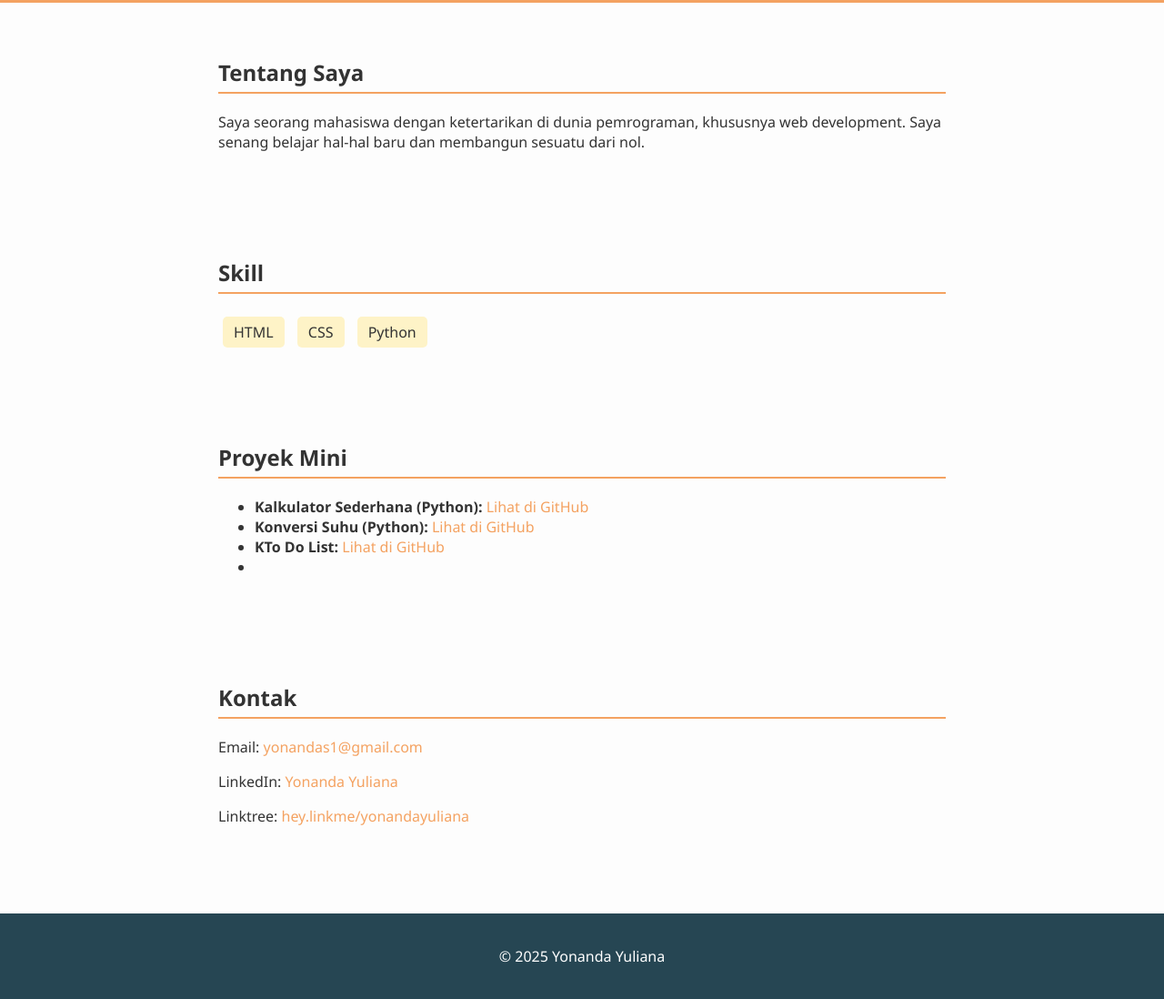
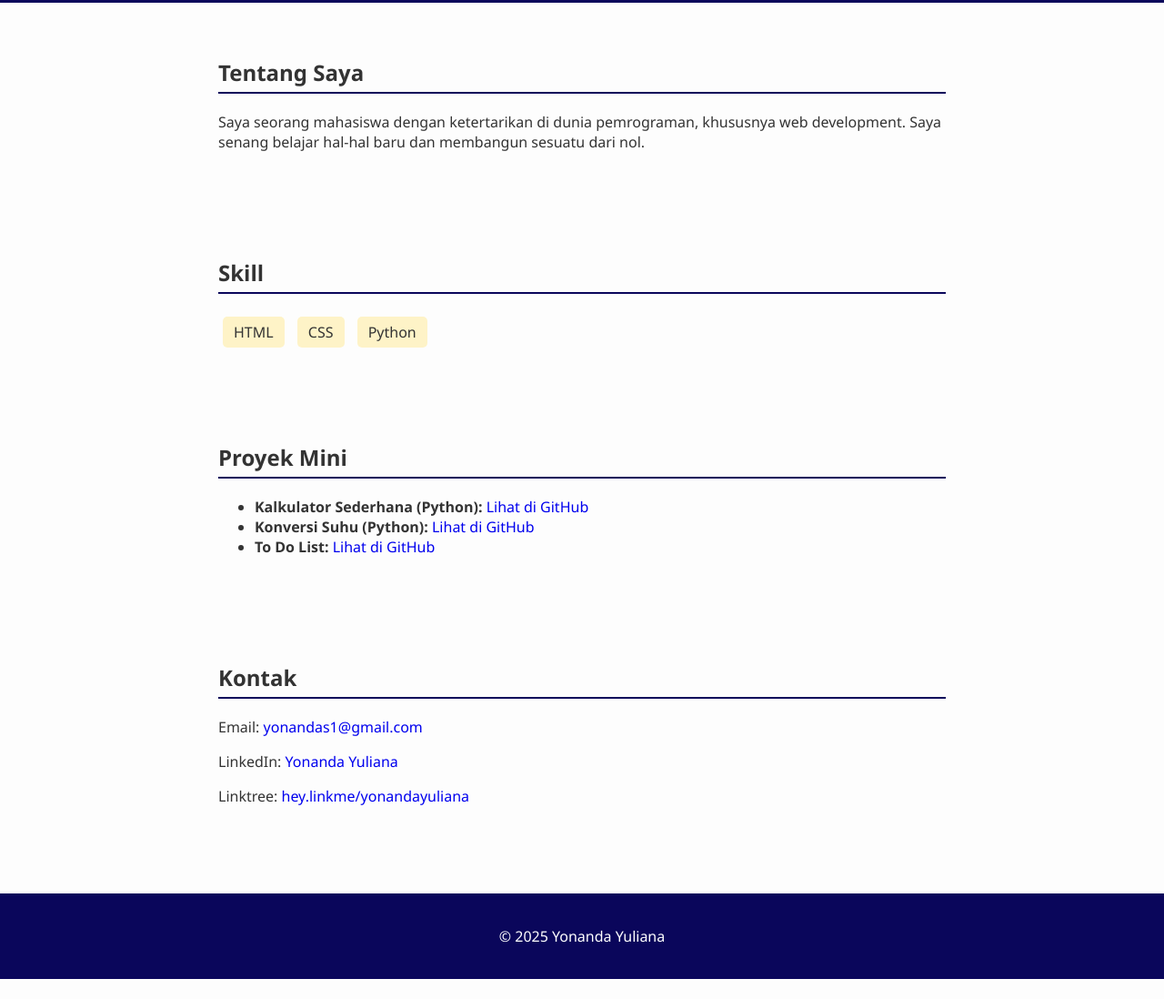
Before and after one commit to yonandaganteng/portofolio, a plain HTML site: page index.html in a window 1280 px wide. Shown: the part 366-1464 px from the top of the page at 91% size. After the commit the page ends 1442 px from the top, so only its background shows below. Drawn offline with Linux system fonts and the light colour scheme.

Commit message:
Update index.html

```diff
--- a/index.html
+++ b/index.html
@@ -12,7 +12,7 @@
       color: #333;
     }
     header {
-      background-color: #f4a261;
+      background-color: #0a065b;
       color: white;
       text-align: center;
       padding: 50px 20px;
@@ -23,7 +23,7 @@
       margin: auto;
     }
     h2 {
-      border-bottom: 2px solid #f4a261;
+      border-bottom: 2px solid #0a065b;
       padding-bottom: 5px;
       margin-bottom: 20px;
     }
@@ -35,14 +35,14 @@
       display: inline-block;
     }
     footer {
-      background-color: #264653;
+      background-color: #0a065b;
       color: white;
       text-align: center;
       padding: 20px;
       margin-top: 40px;
     }
     a {
-      color: #f4a261;
+      color: #0a065be;
       text-decoration: none;
     }
   </style>
@@ -85,12 +85,11 @@
         </a>
       </li>
         <li>
-        <strong>KTo Do List:</strong>
+        <strong>To Do List:</strong>
         <a href="https://github.com/yonandaganteng/to-do-list" target="_blank">
           Lihat di GitHub
         </a>
       </li>
-      <li>
     </ul>
   </section>
 
```
